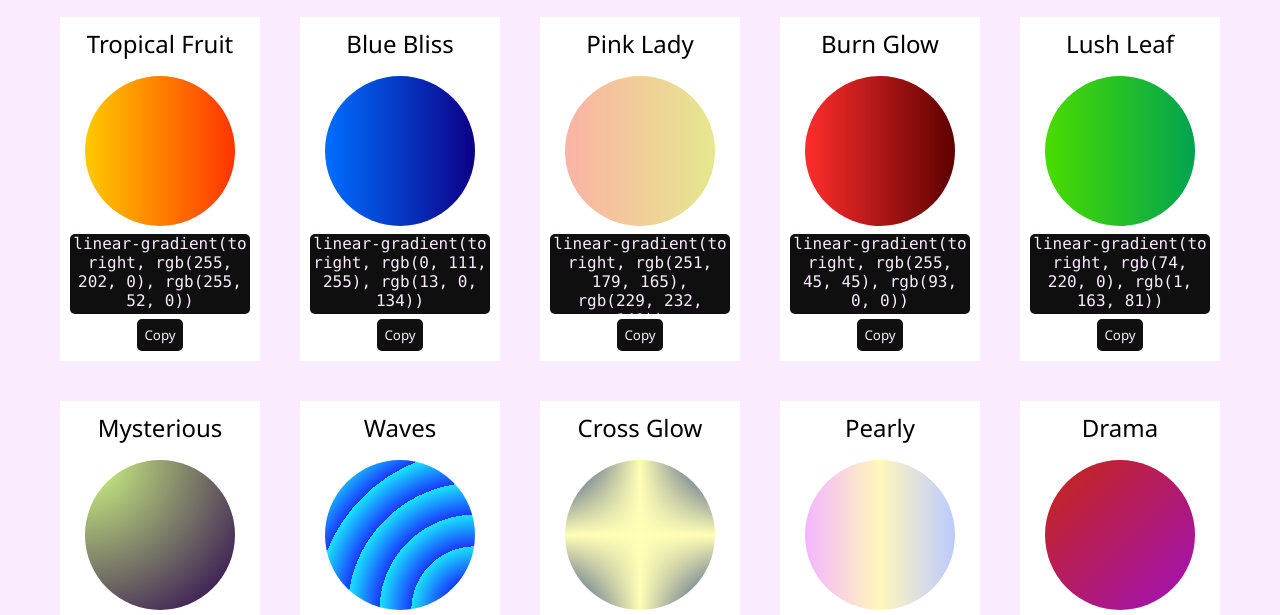
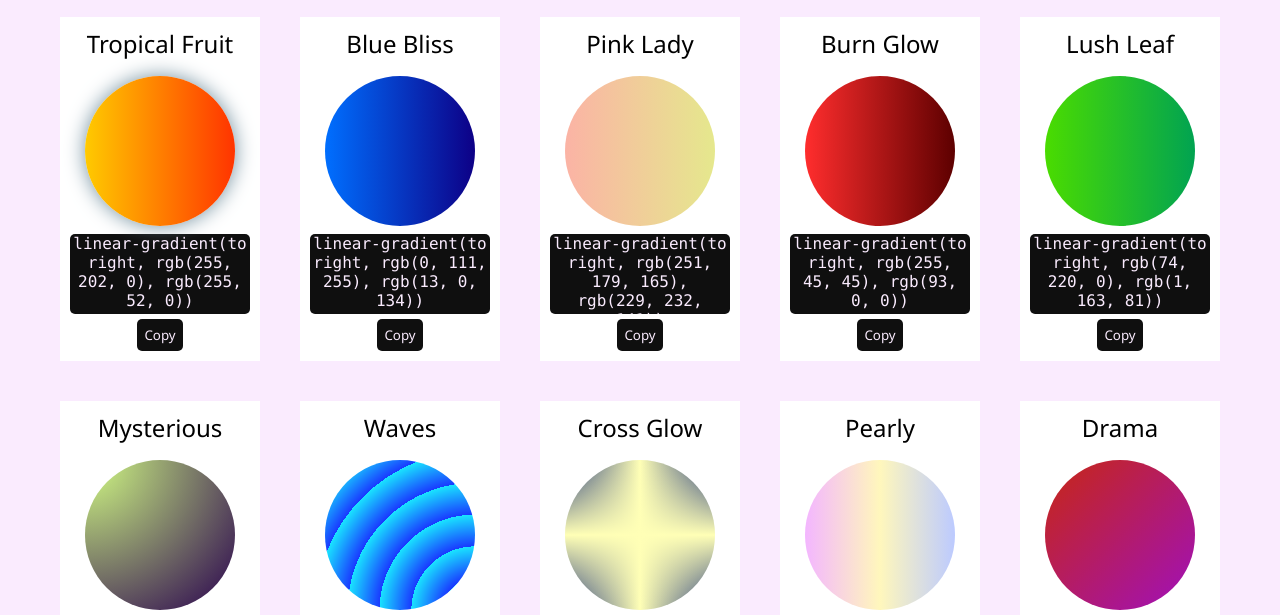
Before and after one commit to talia-storymaker/lovely-gradients, a plain HTML site: page index.html in a window 1280 px wide. In both pictures the pointer is over the button 160 px from the left and 301 px from the top of the page. Shown: the part 150-765 px from the top of the page. Drawn offline with Linux system fonts and the light colour scheme.

Commit message:
Aesthetic changes
Adding gradient hover effect and lightening headings

```diff
--- a/css/style.css
+++ b/css/style.css
@@ -14,6 +14,7 @@ body {
 h1, h2, h3, h4, h5, h6 {
     font-weight: normal;
     margin-bottom: 1rem;
+    font-weight: lighter;
 }
 
 /* Intro */
@@ -54,6 +55,12 @@ main {
     display: inline-block;
     margin-bottom: .5rem;
     border: none;
+    transition: box-shadow .25s;
+}
+
+.gradient:hover {
+    box-shadow: 0 0 20px #728f9e;
+    transition: box-shadow .25s;
 }
 
 .gradient-code {
```
